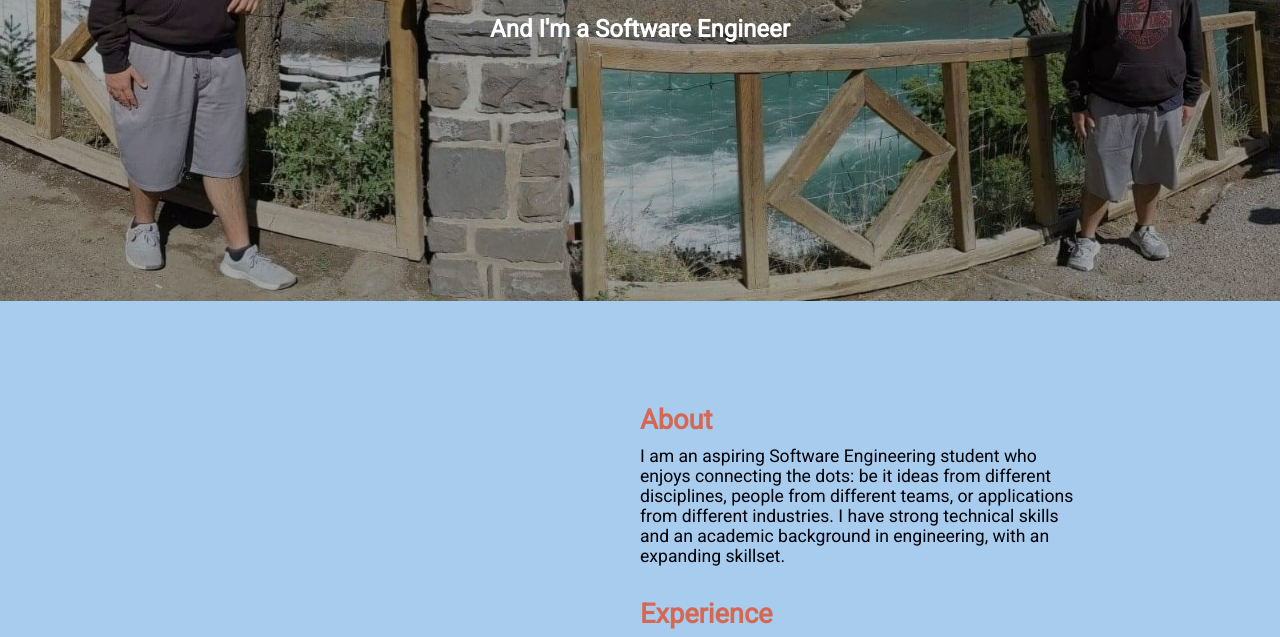
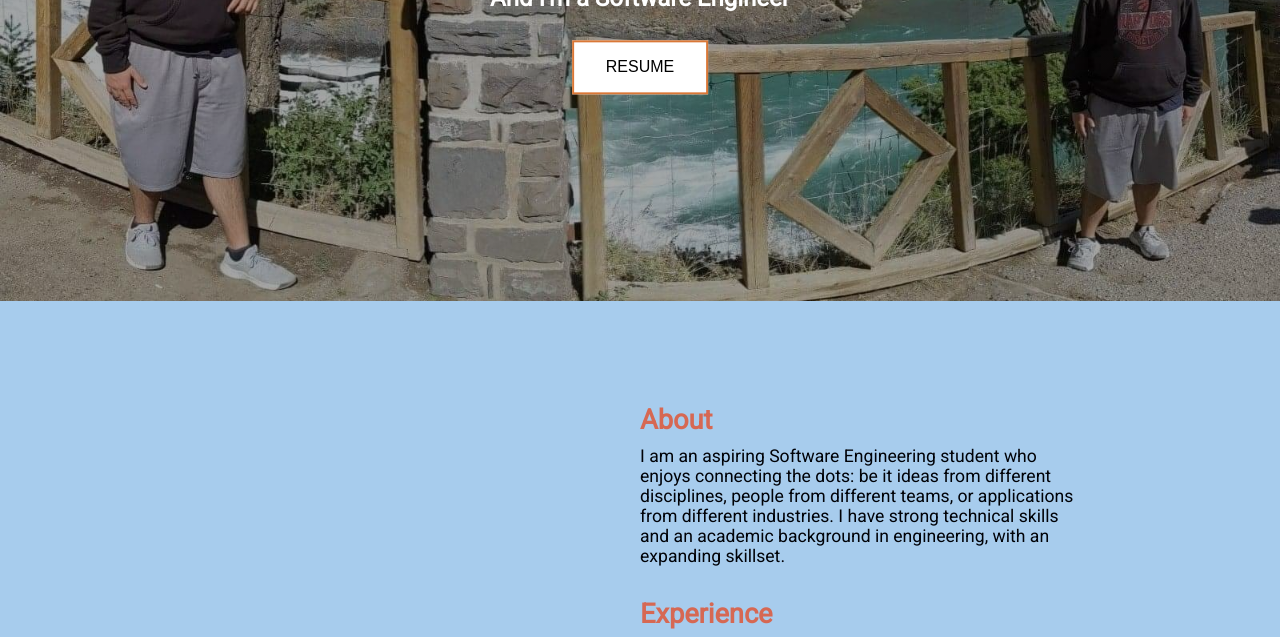
Before and after one commit to Abhay2412/Abhay2412.github.io, a plain HTML site: page index.html in a window 1280 px wide. Shown: the part 339-976 px from the top of the page. Drawn offline with nearby package versions, Linux system fonts and the light colour scheme; a script that the page names is missing.

Commit message:
Added a button for the resume on the banner

```diff
--- a/index.html
+++ b/index.html
@@ -15,10 +15,7 @@
 <body>
 
     <header class="header">
-        <a class="logo" href="/Resume/AbhayResume.pdf">
             <img src="/assets/logo.png" width="50" height="50" class="d-inline-block align-top" alt="Logo of the website">
-            RESUME
-          </a>
         <input class="menu-btn" type="checkbox" id="menu-btn" />
         <label class="menu-icon" for="menu-btn"><span class="navicon"></span></label>
         <ul class="menu">
@@ -33,10 +30,14 @@
         <div class="hero-text">
           <h1>Hi I am Abhay</h1>
           <p>And I'm a Software Engineer</p>
-        </div>
+          <form style="display: inline" action="/Resume/AbhayResume.pdf" method="get" target="_blank">
+            <button class="button button1">RESUME</button>
+        </form>
+    </div>
       </div>
 
     <div class="grid-2">
+
 
         <div class="section-1">
             <h2>Abhay Khosla</h2>
--- a/public/style.css
+++ b/public/style.css
@@ -9,6 +9,29 @@ body {
 
   a {
     color: #000;
+  }
+  .button {
+    border: none;
+    color: none;
+    padding: 16px 32px;
+    text-align: center;
+    text-decoration: none;
+    display: inline-block;
+    font-size: 16px;
+    margin: 4px 2px;
+    transition-duration: 0.4s;
+    cursor: pointer;
+  }
+
+  .button1 {
+    background-color: white;
+    color: black;
+    border: 2px solid #da7837;
+  }
+
+  .button1:hover {
+    background-color: #da7837;
+    color: white;
   }
 
   /* header */
@@ -150,6 +173,7 @@ body, html {
     height: 100%;
 }
 
+
 /* The hero image */
 .hero-image {
   /* Use "linear-gradient" to add a darken background effect to the image. This will make the text easier to read */
```
